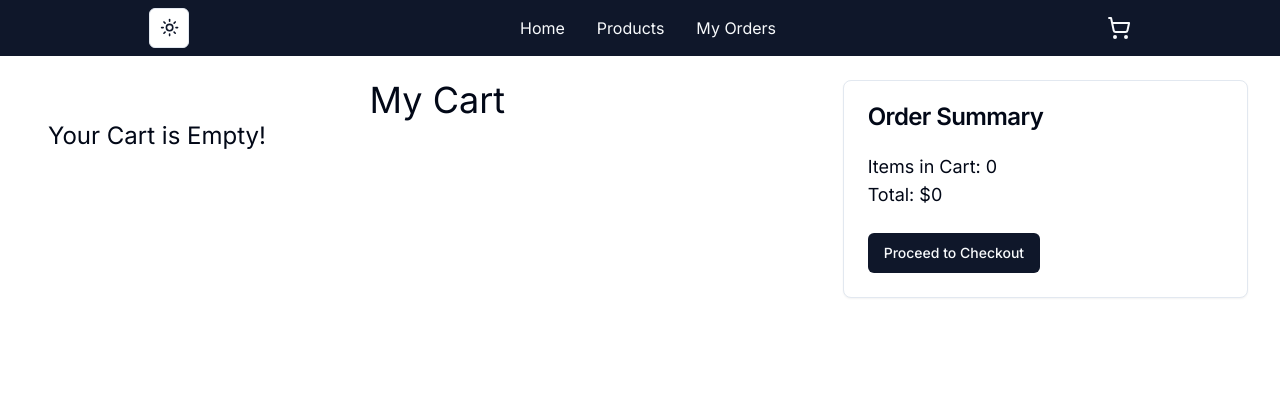
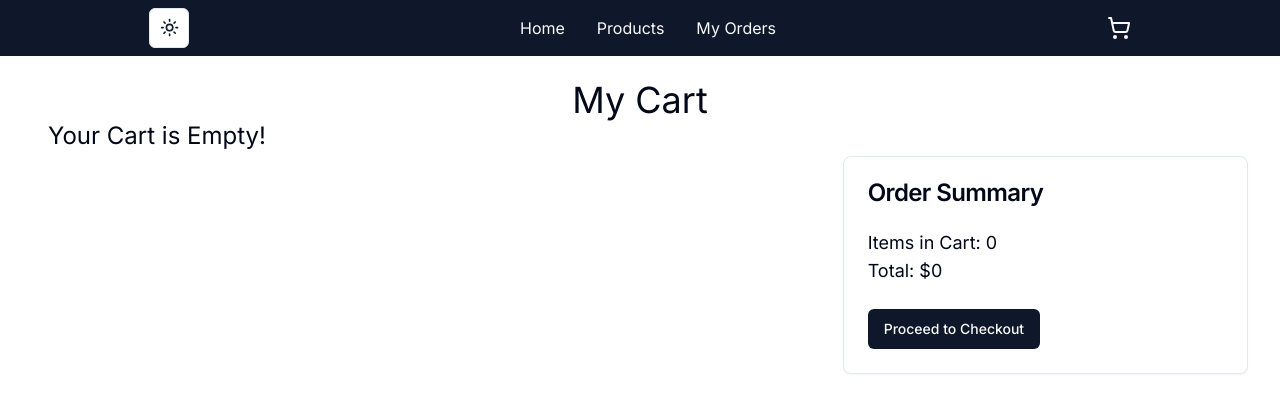
Before and after one commit to edtan094/ecommerce-store, a Next.js app: page /cart in a window 1280 px wide. Shown: the top 412 px of the page. Built offline with nearby package versions, Linux system fonts and the light colour scheme.

Commit message:
Adjusted css styling of cart page.

```diff
--- a/src/app/(customerFacing)/cart/page.tsx
+++ b/src/app/(customerFacing)/cart/page.tsx
@@ -45,11 +45,12 @@ export default function MyCartPage() {
   }, []);
 
   return (
-    <main className="flex">
-      <div className="w-2/3 px-4">
+    <main>
       <div className="flex justify-center">
         <h1 className="text-4xl">My Cart</h1>
       </div>
+      <div className="flex">
+        <div className="w-2/3 px-4">
           {cartItems.length > 0 ? (
             <div className="my-9">
               <div className="grid grid-cols-1 md:grid-cols-2 lg:grid-cols-3 gap-4 my-4">
@@ -72,7 +73,7 @@ export default function MyCartPage() {
             <h2 className="text-2xl">Your Cart is Empty!</h2>
           )}
         </div>
-      <div className="w-1/3">
+        <div className="w-1/3 my-9">
           <Card>
             <CardHeader>
               <CardTitle>Order Summary</CardTitle>
@@ -94,6 +95,7 @@ export default function MyCartPage() {
             </CardFooter>
           </Card>
         </div>
+      </div>
     </main>
   );
 }
```
Lines whose indentation alone changed are shown as unchanged.
